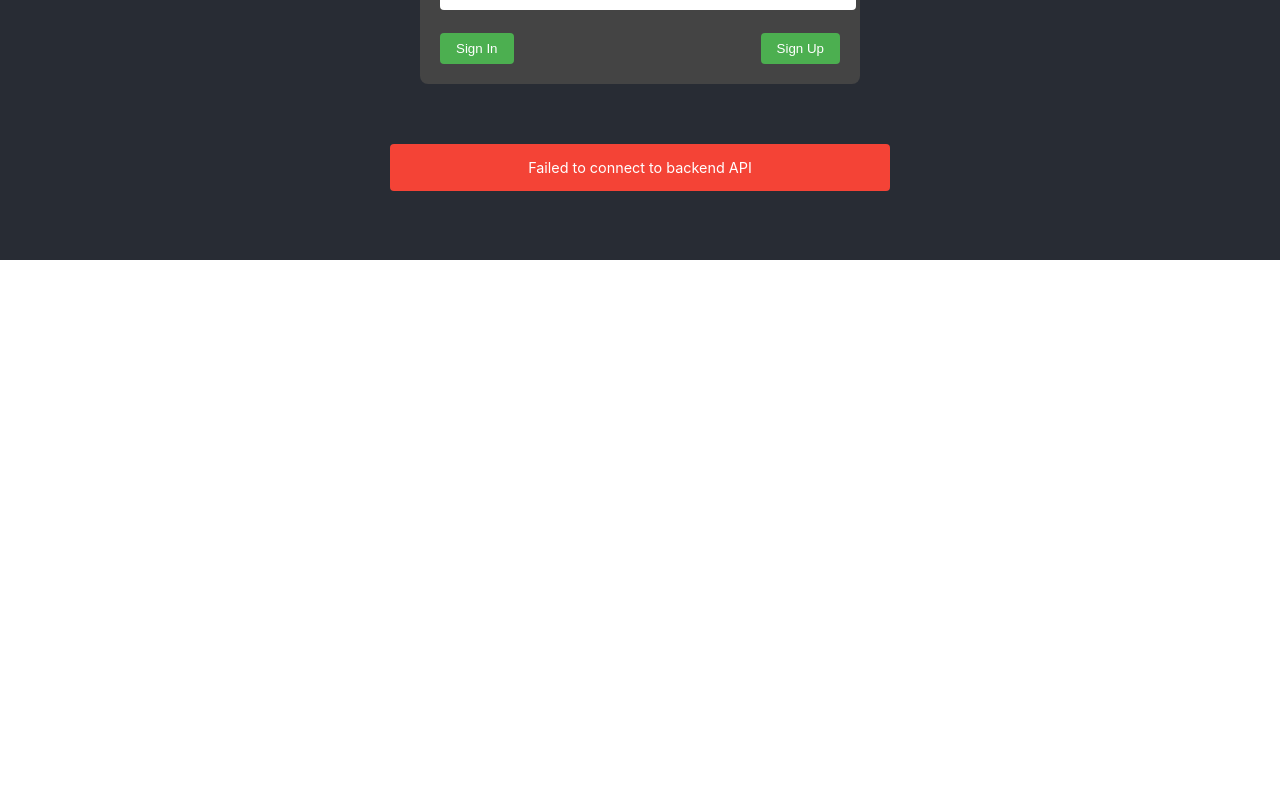
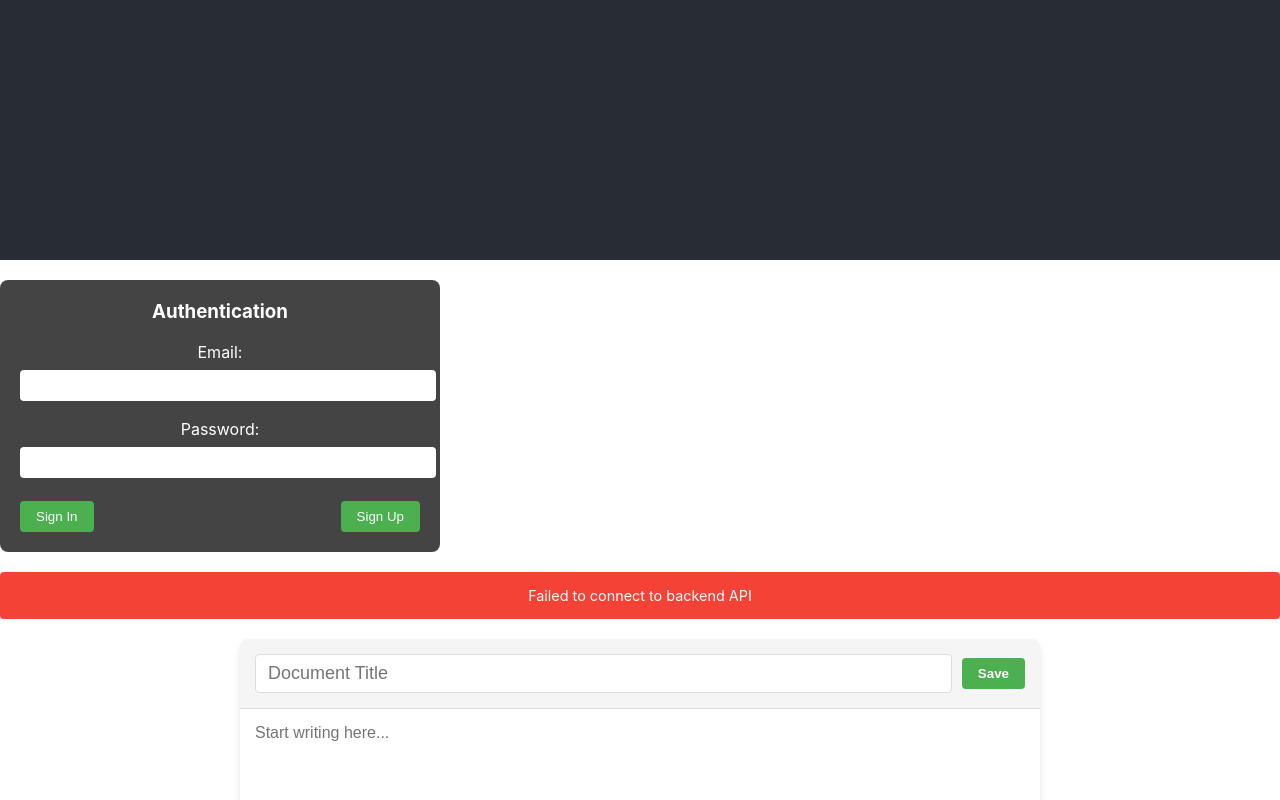
Before and after one commit to ThousandEchoes-Studio/cowriter-frontend, a React (Create React App) app: page / in a window 1280 px wide. Shown: the part 540-1340 px from the top of the page. Before the commit the page ends 800 px from the top, so only its background shows below. Built offline with nearby package versions, Linux system fonts and the light colour scheme; no server answers.

Commit message:
Update App.js
Update App.js to include TextEditor component

```diff
--- a/src/App.js
+++ b/src/App.js
@@ -2,6 +2,7 @@ import React, { useState, useEffect } from 'react';
 import './App.css';
 import { fetchSamples } from './api';
 import Auth from './Auth';
+import TextEditor from './TextEditor';
 
 function App() {
   const [samples, setSamples] = useState([]);
@@ -32,10 +33,14 @@ function App() {
       <header className="App-header">
         <h1>Cowriter App</h1>
         <p>Your AI-powered writing assistant</p>
+      </header>
 
-        <Auth />
+      <main className="App-main">
+        <div className="auth-section">
+          <Auth />
+        </div>
 
-        <div className="status-container">
+        <div className="api-status">
           {loading ? (
             <div className="status-message loading">Connecting to backend...</div>
           ) : error ? (
@@ -47,7 +52,9 @@ function App() {
             </div>
           )}
         </div>
-      </header>
+
+        <TextEditor />
+      </main>
     </div>
   );
 }
```
